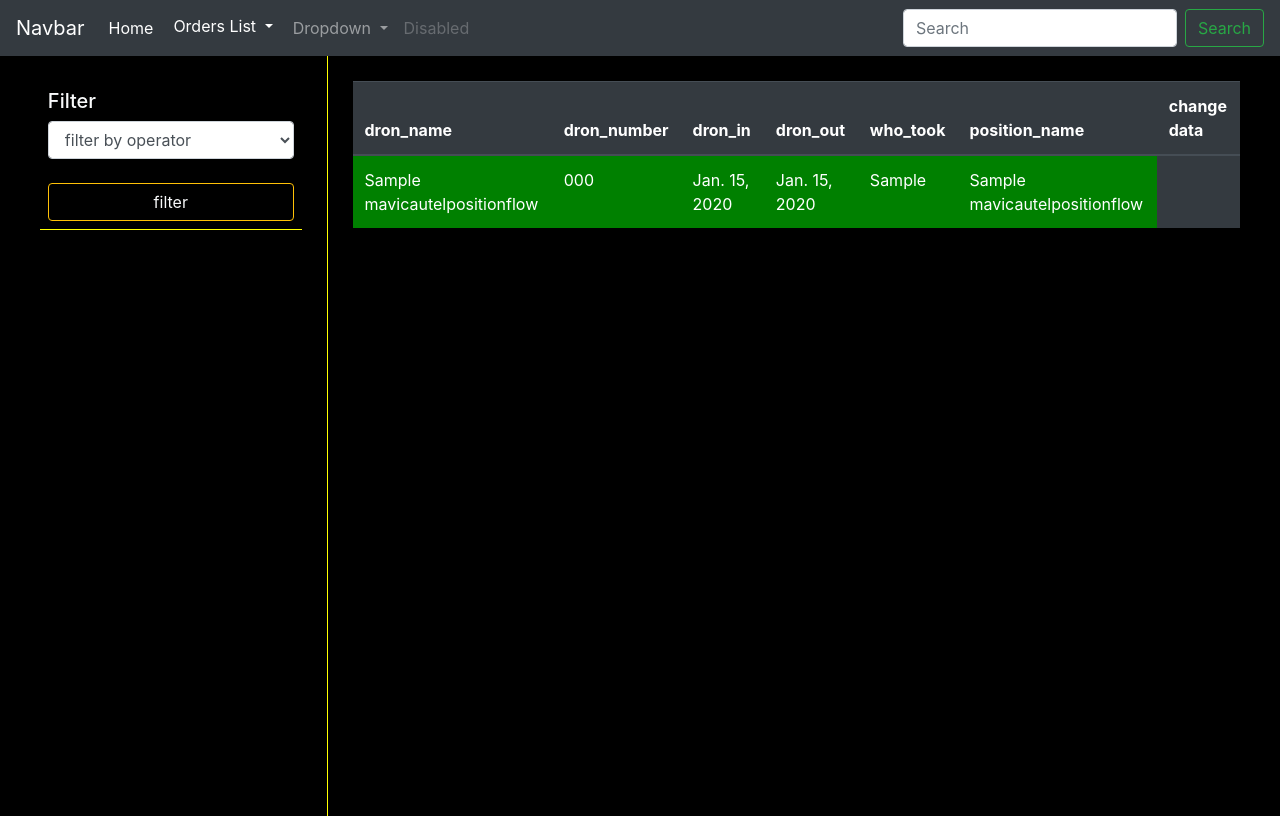
After one commit to leprekon122/CountCRMSystem, a Django app: page /mavic_autel_position_flow in a window 1280 px wide. The commit adds this page. Run offline with Django 5.2, Linux system fonts and the light colour scheme; a user stored in the database is signed in; tables that the repository leaves empty hold one stand-in row (values such as "Sample post"); some libraries are stand-ins or nearby versions.

Commit message:
1)add MavicAutelPostuinFlow in views.py 2) logic for it in dataset logic_views.py 3) page file mavic_autel_position_flow.html

```diff
--- a/CrmForCount/main_app/admin.py
+++ b/CrmForCount/main_app/admin.py
@@ -1,7 +1,8 @@
 from django.contrib import admin
-from .models import FpvFlowStorage, MainFpvFlowOrder, MavicAutelStorage
+from .models import FpvFlowStorage, MainFpvFlowOrder, MavicAutelStorage, MavicAutelPositionFlow
 
 # Register your models here.
 admin.site.register(FpvFlowStorage)
 admin.site.register(MainFpvFlowOrder)
 admin.site.register(MavicAutelStorage)
+admin.site.register(MavicAutelPositionFlow)
--- a/CrmForCount/main_app/logic_views.py
+++ b/CrmForCount/main_app/logic_views.py
@@ -1,4 +1,4 @@
-from .models import FpvFlowStorage, MainFpvFlowOrder, MavicAutelStorage
+from .models import FpvFlowStorage, MainFpvFlowOrder, MavicAutelStorage, MavicAutelPositionFlow
 from datetime import datetime
 
 
@@ -32,6 +32,15 @@ class CreateMavicAutelStorageNotice:
                                                             who_took=self.who_took,
                                                             position_name=self.position_name,
                                                             dron_out=self.dron_out)
+
+        background_set = MavicAutelStorage.objects.filter(id=self.id).values()[0]
+
+        MavicAutelPositionFlow.objects.create(dron_name=background_set['dron_name'],
+                                              dron_number=background_set['dron_number'],
+                                              dron_in=background_set['dron_in'],
+                                              dron_out=background_set['dron_out'],
+                                              who_took=background_set['who_took'],
+                                              position_name=background_set['position_name'])
 
 
 class CreateFpvStorageNotice:
@@ -118,3 +127,10 @@ class CreateDatasets:
             "model": MavicAutelStorage.objects.values()
         }
         return data
+
+    def mavic_autel_flow_position(self):
+        """func for making base dataset for Mavic/Autel position flow page """
+
+        data = {"model": MavicAutelPositionFlow.objects.values()}
+
+        return data
--- a/CrmForCount/main_app/templates/main_app/layout_main.html
+++ b/CrmForCount/main_app/templates/main_app/layout_main.html
@@ -49,7 +49,7 @@
                     </button>
                     <div class="dropdown-menu " aria-labelledby="dropdownMenuButton" style="background-color: black;">
                         <a class="dropdown-item text-light" href="{% url 'fpv_main_order' %}">Fpv Flow order</a>
-                        <a class="dropdown-item text-light" href="#">Mavic/Autel flow order</a>
+                        <a class="dropdown-item text-light" href="{% url 'mavic_autel_position' %}">Mavic/Autel flow order</a>
                         <a class="dropdown-item text-light" href="{% url 'fpv_storage' %}">Flow Fpv in Storage Order</a>
                         <a class="dropdown-item text-light" href="{% url 'mavic_autel_storage' %}">Flow Mavic/Autel in
                             Storage Order</a>
--- /dev/null
+++ b/CrmForCount/main_app/templates/main_app/mavic_autel_position_flow.html
@@ -0,0 +1,56 @@
+{% extends 'main_app/layout_main.html'%}
+
+{%block title%}Mavic?Autel position flow{%endblock%}
+
+{% block content%}
+<div class="container-fluid order_main">
+    <div class="side_panel">
+        <div class="filter_panel">
+            <div class="title_filter_panel">
+                <h5 class="text-light">Filter</h5>
+            </div>
+            <div>
+                <select class="form-control">
+                    <option>filter by operator</option>
+                    <option>filter by position</option>
+                    <option>filter by dron name</option>
+                </select>
+            </div>
+            <br>
+            <button class="btn btn-warning text-light" style="background: transparent; width: 100%">
+                filter
+            </button>
+            <br>
+
+        </div>
+    </div>
+    <div class="orders_block">
+        <table class="table table-dark">
+            <thead>
+            <tr>
+                <th scope="col">dron_name</th>
+                <th scope="col">dron_number</th>
+                <th scope="col">dron_in</th>
+                <th scope="col">dron_out</th>
+                <th scope="col">who_took</th>
+                <th scope="col">position_name</th>
+                <th scope="col">change data</th>
+            </tr>
+            </thead>
+            <tbody>
+            <tr>
+                {% for el in model%}
+                <td style="background-color:green">{{el.dron_name}}</td>
+                <td style="background-color:green">{{el.dron_number}}</td>
+                <td style="background-color:green">{{el.dron_in}}</td>
+                <td style="background-color:green">{{el.dron_out}}</td>
+                <td style="background-color:green">{{el.who_took}}</td>
+                <td style="background-color:green">{{el.position_name}}</td>
+                <td></td>
+                {%endfor%}
+            </tr>
+            </tbody>
+        </table>
+    </div>
+</div>
+{%endblock%}
--- a/CrmForCount/main_app/urls.py
+++ b/CrmForCount/main_app/urls.py
@@ -10,7 +10,8 @@ urlpatterns = [
     path('first_page', views.FirstPage.as_view(), name='first_page'),
     path('fpv_storage', views.FPVFlowInStorage.as_view(), name='fpv_storage'),
     path('fpv_main_order', views.FpvMainFlowPage.as_view(), name='fpv_main_order'),
-    path('mavic_autel_storage', views.MavicAutelInStorage.as_view(), name=('mavic_autel_storage'))
+    path('mavic_autel_storage', views.MavicAutelInStorage.as_view(), name='mavic_autel_storage'),
+    path('mavic_autel_position_flow', views.MavicAutelPostionFlow.as_view(), name="mavic_autel_position")
 ]
 
 urlpatterns += [
--- a/CrmForCount/main_app/views.py
+++ b/CrmForCount/main_app/views.py
@@ -132,3 +132,13 @@ class MavicAutelInStorage(APIView):
 
         logic = CreateDatasets.mavic_autel_storage_set(self=None)
         return render(request, "main_app/mavic_autel_storage.html", logic)
+
+
+class MavicAutelPostionFlow(APIView):
+    """view for Mavic/Autel potion flow"""
+    permission_classes = [permissions.IsAuthenticated]
+
+    @staticmethod
+    def get(request):
+        logic = CreateDatasets.mavic_autel_flow_position(self=None)
+        return render(request, 'main_app/mavic_autel_position_flow.html', logic)
```
Also changed, not shown: CrmForCount/main_app/models.py (+15 -0 lines), CrmForCount/main_app/templates/main_app/first_page.html (+37 -0 lines).
